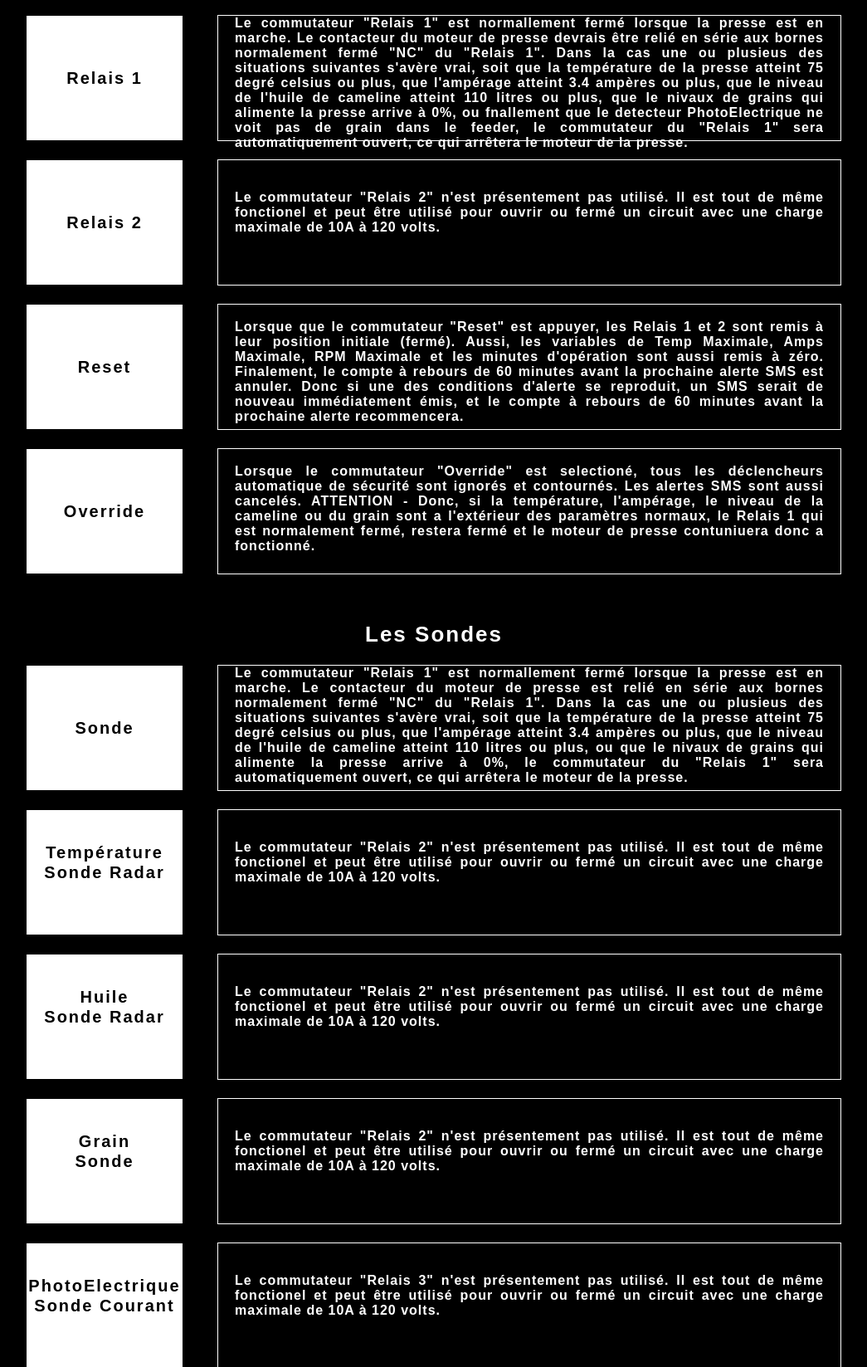
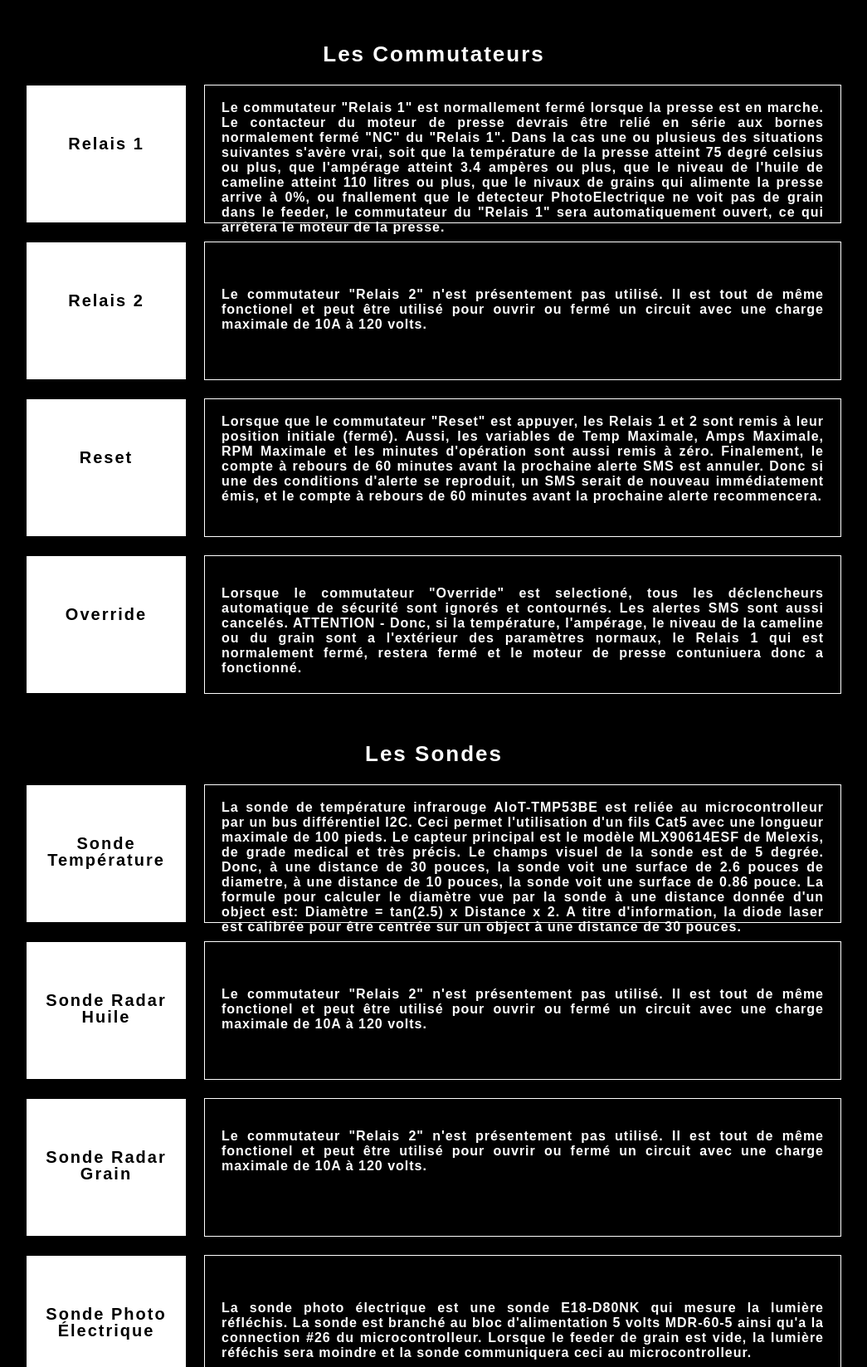
Before and after one commit to AIoT-Consulting/Nature_Highland_manual, a plain HTML site: page index.htm in a window 1280 px wide. Shown: the part 1153-2800 px from the top of the page at 83% size, without its empty margins (117-1162 px from the left). Drawn offline with Linux system fonts and the light colour scheme.

Commit message:
Update index.htm

```diff
--- a/index.htm
+++ b/index.htm
@@ -25,7 +25,6 @@ html {
 
 
 #table_G1{
-
     width: 60%;
     max-width: 900px;
     min-width: 650px;
@@ -44,9 +43,7 @@ html {
     }
 td {
 	border: 0px solid white;
-	word-break: break-word;
-    	text-align: justify;
-    	height: 150px;
+    height: 165px;
     }
 h1 {
 	margin:0;
@@ -67,14 +64,14 @@ h2 {
 	font-size:26px;
 	padding: 0px 0;
 	letter-spacing:2px;
-
     }
 h3 {
-	margin:0;
-	padding:0;
-    	height: 150px;
-    	line-height: 150px;
+	margin:auto;
+	vertical-align: middle;
+    height: 165px;
+    line-height: 20px;
 	font-family: arial;
+    text-align: justify;
 	color:black;
 	font-size:20px;
 	padding: 0px 0;
@@ -84,8 +81,9 @@ h3 {
     }
 h4 {
 	margin:0;
-	height: 150px;
+	height: 165px;
 	font-family: arial;
+    text-align: justify;
 	color:white;
     font-size:16px;
 	padding: 0px 20px;
@@ -129,33 +127,33 @@ a:hover, a:active {
 <center><table id="table_data">
 <h2>Les Jauges</h2>
 <tr>
-	<td width="20%"><h3>Jauge Temp</h3><td>
-	<td width="80%" ><h4><br><br>La jauge Temp Presse indique la températute lue par le senseur de température infrarouge AIoT-TMP53BE.
+	<td width="20%"><h3><br><br><br>Jauge Temp</h3></td>
+	<td width="80%" ><h4><br><br><br>La jauge Temp Presse indique la températute lue par la sonde de température infrarouge AIoT-TMP53BE.
        	La gamme de température représenter sur la jauge sont comme suit: 0 à 60 degré (vert), 60 à 75 degré (jaune) et 75 à 120 degré (rouge).</h4></td>
 </tr>
 <tr>
-	<td width="20%"><h3>Jauge RPM</h3><td>
-        <td width="80%"><h4><br>La jauge RPM Presse indique la le RPM du moteur de la presse par le senseur Twidec NJK-5002C inductif (Hall Effect).
+	<td width="20%"><h3><br><br><br>Jauge RPM</h3></td>
+        <td width="80%"><h4><br><br>La jauge RPM Presse indique la le RPM du moteur de la presse par la sonde Twidec NJK-5002C inductif (Hall Effect).
         Pour une lecture plus stable, 10 lectures sont prise et une moyenne est calculer et afficher sur le jauge. La gamme de RPM représenter sur la jauge sont comme suit:
         0 à 1710 rpm (vert), 1710 à 1900 rpm (jaune) et 1900 à 2500 rpm (rouge).</h4></td>
 </tr>
 <tr>
-	<td width="20%"><h3>Jauge Amp</h3><td>
-        <td width="80%"><h4><br>La jauge Energie Amp indique l'ampérage détecté par le capteur de courant SCT013-020. Pour une lecture plus stable, 10 lectures sont prise
+	<td width="20%"><h3><br><br><br>Jauge Amp</h3></td>
+        <td width="80%"><h4><br><br>La jauge Energie Amp indique l'ampérage détecté par la sonde de courant SCT013-020. Pour une lecture plus stable, 10 lectures sont prise
 	et une moyenne est calculer et afficher sur le jauge. La gamme d'ampérage représenter sur la jauge sont comme suit: 0 à 1.7 amp (vert), 1.7 à 3.4 amp (jaune) et
 	3.4 à 5 amp (rouge).</h4></td>
 </tr>
 <tr>
-	<td width="20%"><h3>Jauge Cameline</h3><td>
-        <td width="80%"><h4><br>La jauge Cameline indique le nombre de litre approximatif détecté par le senseur AIoT-DMP515. Ce senseur sonar mesure la distance distance
+	<td width="20%"><h3><br><br><br>Jauge Cameline</h3></td>
+        <td width="80%"><h4><br>La jauge Cameline indique le nombre de litre approximatif détecté par la sonde AIoT-DMP515. Ce senseur sonar mesure la distance distance
 	voyagé en MPH à la vitesse du son en microsecondes convertie en pouces. Le calcule tient compte que le baril peut contenir jusqu'à 110 litres et sa dimension est
 	30 pouces de hauteur. La sonde devrait-être placée à 1 pouce au-dessus du liquide lorsque le barils est plein. Pour une lecture plus stable, 10 lectures sont prise
 	et une moyenne est calculer et afficher sur le jauge. La gamme de litres représenter sur la jauge sont comme suit: 0 à 80 litres (vert), 80 à 100 litres (jaune) et
 	100 à 110 litres (rouge).</h4></td>
 </tr>
 <tr>
-	<td width="20%"><h3>Jauge Grains</h3><td>
-        <td width="80%"><h4><br>La jauge Grain indique la quantitée approximative en pourcentage détecté par le senseur AIoT-DMP515. Ce senseur sonar mesure la distance
+	<td width="20%"><h3><br><br><br>Jauge Grains</h3></td>
+        <td width="80%"><h4><br>La jauge Grain indique la quantitée approximative en pourcentage détecté par la sonde AIoT-DMP515. Ce senseur sonar mesure la distance
 	voyagé en MPH à la vitesse du son en microsecondes convertie en pouces. Le calcule tient compte que la dimension du contenant est 60 pouces de hauteur. La sonde
 	devrait-être placée à 1 pouce au-dessus du grain lorsque le contenant est plein. Pour une lecture plus stable, 10 lectures sont prise et une moyenne est calculer
 	et afficher sur le jauge. La gamme de pourcentage représenter sur la jauge sont comme suit: 100 à 30 % (vert), 30 à 10 % (jaune) et 10 à 0 % (rouge).</h4></td>
@@ -165,27 +163,27 @@ a:hover, a:active {
 <center><table id="table_data">
 <h2>Les Commutateurs</h2>
 <tr>
-	<td width="20%"><h3>Relais 1</h3><td>
-        <td width="80%"><h4>Le commutateur "Relais 1" est normallement fermé lorsque la presse est en marche. Le contacteur du moteur de presse devrais être relié en série aux bornes
+	<td width="20%"><h3><br><br><br>Relais 1</h3></td>
+        <td width="80%"><h4><br>Le commutateur "Relais 1" est normallement fermé lorsque la presse est en marche. Le contacteur du moteur de presse devrais être relié en série aux bornes
         normalement fermé "NC" du "Relais 1". Dans la cas une ou plusieus des situations suivantes s'avère vrai, soit que la température de la presse atteint 75 degré celsius ou plus,
         que l'ampérage atteint 3.4 ampères ou plus, que le niveau de l'huile de cameline atteint 110 litres ou plus, que le nivaux de grains qui alimente la presse arrive à 0%, ou
 	fnallement que le detecteur PhotoElectrique ne voit pas de grain dans le feeder, le commutateur du "Relais 1" sera automatiquement ouvert, ce qui arrêtera le moteur
 	de la presse.</h4></td>
 </tr>
 <tr>
-	<td width="20%"><h3>Relais 2</h3><td>
-        <td width="80%"><h4><br><br>Le commutateur "Relais 2" n'est présentement pas utilisé. Il est tout de même fonctionel et peut être utilisé pour ouvrir ou fermé un circuit avec une
+	<td width="20%"><h3><br><br><br>Relais 2</h3></td>
+        <td width="80%"><h4><br><br><br>Le commutateur "Relais 2" n'est présentement pas utilisé. Il est tout de même fonctionel et peut être utilisé pour ouvrir ou fermé un circuit avec une
         charge maximale de 10A à 120 volts.</h4></td>
 </tr>
 <tr>
-	<td width="20%"><h3>Reset</h3><td>
+	<td width="20%"><h3><br><br><br>Reset</h3></td>
         <td width="80%"><h4><br>Lorsque que le commutateur "Reset" est appuyer, les Relais 1 et 2 sont remis à leur position initiale (fermé). Aussi, les variables de Temp Maximale,
 	Amps Maximale, RPM Maximale et les minutes d'opération sont aussi remis à zéro. Finalement, le compte à rebours de 60 minutes avant la prochaine alerte SMS est annuler. Donc
 	si une des conditions d'alerte se reproduit, un SMS serait de nouveau immédiatement émis, et le compte à rebours de 60 minutes avant la prochaine alerte recommencera.</h4></td>
 </tr>
 <tr>
-	<td width="20%"><h3>Override</h3><td>
-        <td width="80%"><h4><br>Lorsque le commutateur "Override" est selectioné, tous les déclencheurs automatique de sécurité sont ignorés et contournés. Les alertes SMS sont
+	<td width="20%"><h3><br><br><br>Override</h3></td>
+        <td width="80%"><h4><br><br>Lorsque le commutateur "Override" est selectioné, tous les déclencheurs automatique de sécurité sont ignorés et contournés. Les alertes SMS sont
         aussi cancelés. ATTENTION - Donc, si la température, l'ampérage, le niveau de la cameline ou du grain sont a l'extérieur des paramètres normaux, le Relais 1 qui est normalement fermé, restera
         fermé et le moteur de presse contuniuera donc a fonctionné.</h4></td>
 </tr>
@@ -194,48 +192,47 @@ a:hover, a:active {
 <center><table id="table_data">
 <h2>Les Sondes</h2>
 <tr>
-	<td width="20%"><h3>Sonde Température</h3><td>
-        <td width="80%"><h4>Le commutateur "Relais 1" est normallement fermé lorsque la presse est en marche. Le contacteur du moteur de presse est relié en série aux bornes
-        normalement fermé "NC" du "Relais 1". Dans la cas une ou plusieus des situations suivantes s'avère vrai, soit que la température de la presse atteint 75 degré celsius ou plus,
-        que l'ampérage atteint 3.4 ampères ou plus, que le niveau de l'huile de cameline atteint 110 litres ou plus, ou que le nivaux de grains qui alimente la presse arrive à
-        0%, le commutateur du "Relais 1" sera automatiquement ouvert, ce qui arrêtera le moteur de la presse.</h4></td>
+	<td width="20%"><h3><br><br><br>Sonde Température</h3></td>
+    <td width="80%"><h4><br>La sonde de température infrarouge AIoT-TMP53BE est reliée au microcontrolleur par un bus différentiel I2C. Ceci permet l'utilisation d'un fils Cat5 avec une longueur
+    maximale de 100 pieds. Le capteur principal est le modèle MLX90614ESF de Melexis, de grade medical et très précis. Le champs visuel de la sonde est de 5 degrée. Donc, à une distance de 30 pouces,
+    la sonde voit une surface de 2.6 pouces de diametre, à une distance de 10 pouces, la sonde voit une surface de 0.86 pouce. La formule pour calculer le diamètre vue par la sonde à une distance
+    donnée d'un object est: Diamètre = tan(2.5) x Distance x 2. A titre d'information, la diode laser est calibrée pour être centrée sur un object à une distance de 30 pouces.</h4></td>
 </tr>
 <tr>
-	<td width="20%"><h3>Sonde Radar Huile</h3><td>
+	<td width="20%"><h3><br><br><br>Sonde Radar Huile</h3></td>
+    <td width="80%"><h4><br><br><br>Le commutateur "Relais 2" n'est présentement pas utilisé. Il est tout de même fonctionel et peut être utilisé pour ouvrir ou fermé un circuit avec une
+    charge maximale de 10A à 120 volts.</h4></td>
+</tr>
+<tr>
+	<td width="20%"><h3><br><br><br>Sonde Radar Grain</h3></td>
     <td width="80%"><h4><br><br>Le commutateur "Relais 2" n'est présentement pas utilisé. Il est tout de même fonctionel et peut être utilisé pour ouvrir ou fermé un circuit avec une
     charge maximale de 10A à 120 volts.</h4></td>
 </tr>
 <tr>
-	<td width="20%"><h3>Sonde Radar Grain</h3><td>
-        <td width="80%"><h4><br><br>Le commutateur "Relais 2" n'est présentement pas utilisé. Il est tout de même fonctionel et peut être utilisé pour ouvrir ou fermé un circuit avec une
-        charge maximale de 10A à 120 volts.</h4></td>
+	<td width="20%"><h3><br><br><br>Sonde Photo<br>Électrique</h3></td>
+    <td width="80%"><h4><br><br><br>La sonde photo électrique est une sonde E18-D80NK qui mesure la lumière réfléchis. La sonde est branché au bloc d'alimentation 5 volts MDR-60-5
+    ainsi qu'a la connection #26 du microcontrolleur. Lorsque le feeder de grain est vide, la lumière réféchis sera moindre et la sonde communiquera ceci au microcontrolleur.</h4></td>
 </tr>
 <tr>
-	<td width="20%"><h3>Sonde PhotoElectrique</h3><td>
-        <td width="80%"><h4><br><br>Le commutateur "Relais 2" n'est présentement pas utilisé. Il est tout de même fonctionel et peut être utilisé pour ouvrir ou fermé un circuit avec une
-        charge maximale de 10A à 120 volts.</h4></td>
+	<td width="20%"><h3><br><br><br>Sonde Courant</h3></td>
+    <td width="80%"><h4><br><br>La sonde de courant utilise un couvertisseur de courant SCT-013-020 pouvant mesuré jusqu'à 20 ampères. Lorque le courant passe dans un fil dont la sonde contourne,
+    la sonde produit un voltage variant de 0 à 1 volt maximum losrqu'à 20A. Le convertisseur est branché à un diviseur de voltage ainsi qu'un circuit stabilisateur qui a son tour est alimenté par le bloc
+    d'alimentation MDR-60-5. Finallement, le voltage résultant est connecté et mesuré par l'entré analog A0 du microcontrolleur.</h4></td></h4></td>
 </tr>
 <tr>
-	<td width="20%"><h3>Sonde Courant</h3><td>
-        <td width="80%"><h4><br><br>Le commutateur "Relais 3" n'est présentement pas utilisé. Il est tout de même fonctionel et peut être utilisé pour ouvrir ou fermé un circuit avec une
-        charge maximale de 10A à 120 volts.</h4></td></h4></td>
-</tr>
-<tr>
- 	<td width="20%"><h3>Sonde RPM</h3><td>
-        <td width="80%"><h4><br>Lorsque que le commutateur "Reset" est appuyer, toutes les Relais 1,2 et 3 ainsi que le commutateur "Override" sont remis à leur position initiale (fermé).
-        Aussi, les variables de Temp Maximale, Amps Maximale, RPM Maximale et les minutes d'opération sont aussi remis à zéro. Finalement, le compte à rebours de 60 minutes avant la
-        prochaine alerte SMS est annuler. Donc si une des conditions d'alerte se reproduit, un SMS serait de nouveau immédiatement émis, et le compte à rebours de 60 minutes avant la
-        prochaine alerte recommencera.</h4></td>
+ 	<td width="20%"><h3><br><br><br>Sonde RPM</h3></td>
+    <td width="80%"><h4><br><br>La sonde RPM est un "Hall Effect Sensor" placé perpendiculère et a proximité d'une surface en rotation du moteur (example une fan) ayant un petit aimant fixe.
+    La sonde est branché au bloc d'alimentation 5 volts MDR-60-5 ainsi qu'a la connection #3 du microcontrolleur.</h4></td>
 </tr>
 </table></center><br><br>
 
 <center><table id="table_data">
 <h2>Opération</h2>
 <tr>
-	<td width="100%"><h4><br>Le commutateur "Relais 1" est normallement fermé lorsque la presse est en marche. Le contacteur du moteur de presse est relié en série aux bornes
-        normalement fermé "NC" du "Relais 1". Dans la cas une ou plusieus des situations suivantes s'avère vrai, soit que la température de la presse atteint 75 degré celsius ou plus,
-        que l'ampérage atteint 3.4 ampères ou plus, que le niveau de l'huile de cameline atteint 110 litres ou plus, ou que le nivaux de grains qui alimente la presse arrive à
-        0%, le commutateur du "Relais 1" sera automatiquement ouvert, ce qui arrêtera le moteur de la presse.</h4></td>
+	<td width="100%"><h4><br>Comme le moteur de la presse est relié à la borne normalement fermé du relais #1 de ce système, si le microcontrolleur ou le bloc d'alimentation du module relais/sondes
+        est intérrompu ou tombe en panne, ceci nauras aucune incidence sur le fonctionnement de la presse à l'huile. Au début des opérations, lorsque la presse est mis en marche, il est important
+        fortement recommender de presse sur le commutateur "Reset". Ceci remettra tout les variable à zéro incluant le temps de marche. Le moteur de la presse peut-être arréter et repartie en tout
+        temps en appuyant sur le boutton "Relais #1". </h4></td>
 </tr>
 </table></center>
 <center><img src="https://aiot-consulting.github.io/Nature_Highland_manual/AIoT_Logo_blk_bg.png" alt="AIoT Consulting Logo" style="width:150px;height:150px;"></center>
```
Lines whose indentation alone changed are shown as unchanged.
